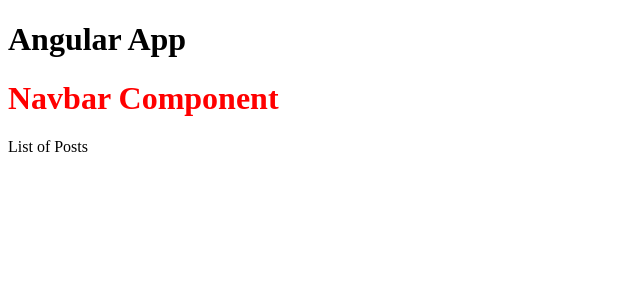
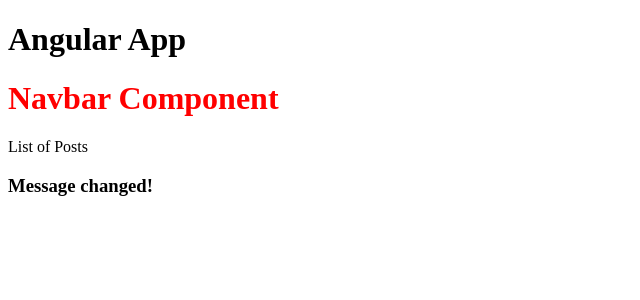
Before and after one commit to Codinglone/angular-second, an Angular app: page / in a window 1280 px wide. Shown: the top 300 px of the page, without its empty margins (0-640 px from the left). Built offline with nearby package versions, Linux system fonts and the light colour scheme.

Commit message:
Added data sharing from parent to child component

```diff
--- a/src/app/app.component.html
+++ b/src/app/app.component.html
@@ -1,3 +1,3 @@
 <h1>Angular App</h1>
 <app-navbar></app-navbar>
-<app-post></app-post>
+<app-post [fromParent]='parentMessage'></app-post>
--- a/src/app/app.component.ts
+++ b/src/app/app.component.ts
@@ -7,4 +7,5 @@ import { Component } from '@angular/core';
 })
 export class AppComponent {
   title = 'angular-second';
+  parentMessage: string = 'Message changed!'
 }
--- a/src/app/post/post.component.html
+++ b/src/app/post/post.component.html
@@ -1 +1,3 @@
 <p>{{ title }}</p>
+
+<h3>{{fromParent}}</h3>
--- a/src/app/post/post.component.ts
+++ b/src/app/post/post.component.ts
@@ -1,5 +1,4 @@
-import { Component } from '@angular/core';
-
+import { Component, Input } from '@angular/core';
 @Component({
   selector: 'app-post',
   templateUrl: './post.component.html',
@@ -7,4 +6,8 @@ import { Component } from '@angular/core';
 })
 export class PostComponent {
   title: string = "List of Posts";
+  messagePost: string = 'Message Post';
+
+  @Input() fromParent: string = '';
+
 }
```
